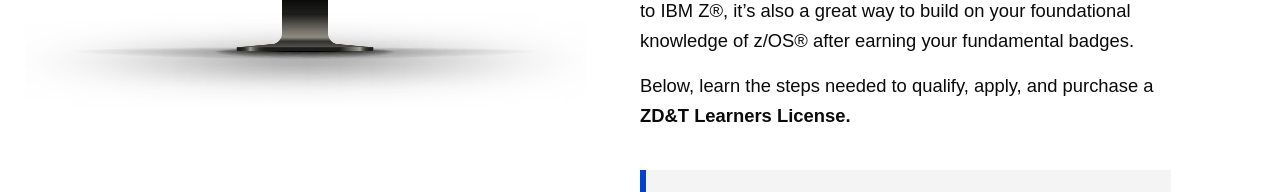
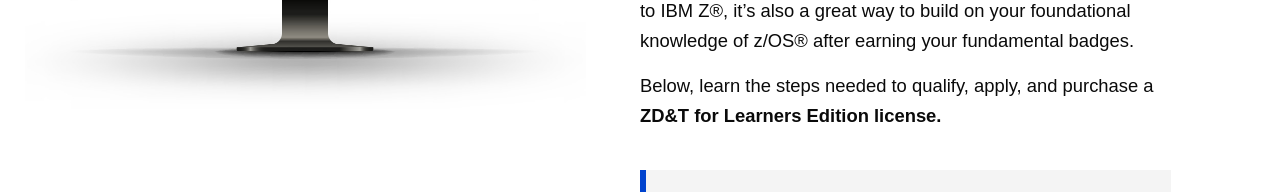
Before and after one commit to IBM/zdt-learners-edition-about, a plain HTML site: page docs/index.html in a window 1280 px wide. Shown: the part 914-1106 px from the top of the page. Drawn offline with nearby package versions, Linux system fonts and the light colour scheme.

Commit message:
Missed one ZD&T for Learners Edition update

```diff
--- a/docs/index.html
+++ b/docs/index.html
@@ -111,7 +111,7 @@
             <p>Continue your personal learning journey and keep your z/OS® skills current with the <b>IBM ZD&T for Learners Edition</b>.</p>
             <p>ZD&T for Learners Edition is a Virtualized IBM Z® that runs on your laptop. The offering includes a stack of z/OS® and related software. Once the stack is installed, you can explore most of the latest z/OS® innovations and try them for yourself. If
                 you’re new to IBM Z®, it’s also a great way to build on your foundational knowledge of z/OS® after earning your fundamental badges.</p>
-            <p>Below, learn the steps needed to qualify, apply, and purchase a <b>ZD&T Learners License.</b></p><br>
+            <p>Below, learn the steps needed to qualify, apply, and purchase a <b>ZD&T for Learners Edition license.</b></p><br>
             <p class="legal-font">This license is for personal, individual learning use only and not for test and development of commercial products.</p>
         </div>
     </div>
```
